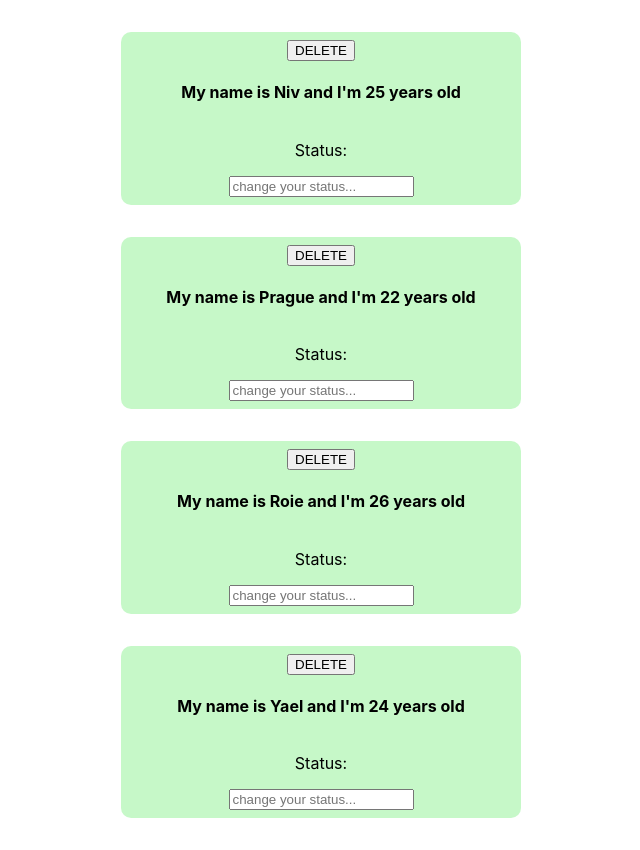
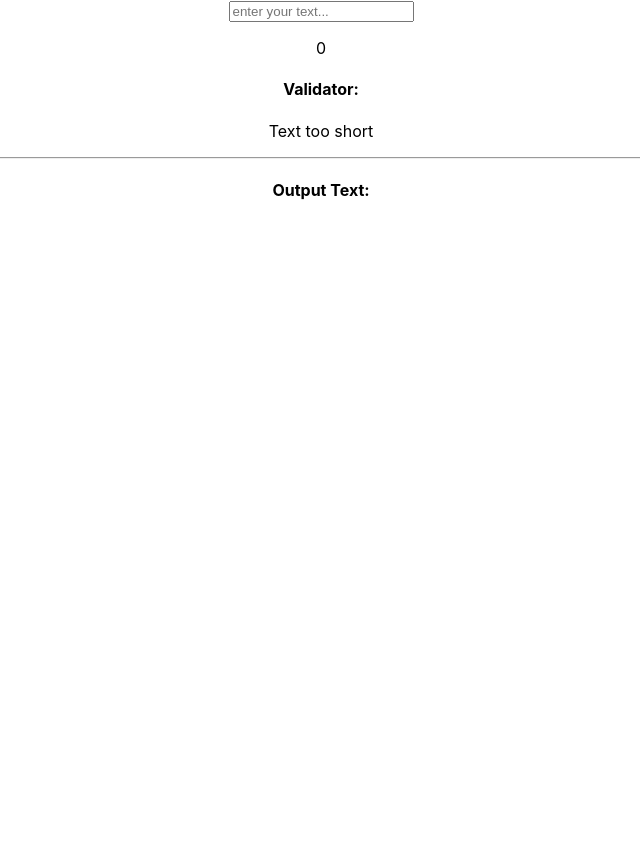
Before and after one commit to Nivsha08/react_practice, a React (Create React App) app: page / in a window 1280 px wide. Shown: the whole page, without its empty margins (319-959 px from the left). After the commit the page ends 800 px from the top, so only its background shows below. Built offline with nearby package versions, Linux system fonts and the light colour scheme.

Commit message:
lists exercise completed

```diff
--- a/src/App.js
+++ b/src/App.js
@@ -1,45 +1,48 @@
 import React, { Component } from 'react';
 import './App.css';
-import Person from './Person/Person';
-
-
+import ValidationComponent from './ValidationExercise/ValidationComponent';
+import CharComponent from './ValidationExercise/CharComponent';
 
 class App extends Component {
 
   state = {
-    persons: [
-        { id: 1, name: "Niv", age: 25, status: "" },
-        { id: 2, name: "Prague", age: 22, status: "" },
-        { id: 3, name: "Roie", age: 26, status: "" },
-        { id: 4, name: "Yael", age: 24, status: "" },
-    ]
+    message: "",
+    length: 0
   };
 
-  deletePerson = (index) => {
-    const newList = [...this.state.persons];
-    newList.splice(index, 1);
-    this.setState({ persons: newList });
+  changeHandler = (event) => {
+    this.setState({
+       message: event.target.value,
+       length: event.target.value.length,
+    });
   };
 
-  statusUpdateHandler = (event, i) => {
-    if (event.target.value.length === 0) return;
-    const index = this.state.persons.findIndex(p => p.id === i);
-    const p = {...this.state.persons[index]};
-    p.status = event.target.value;
-    const persons = [...this.state.persons];
-    persons[index] = p;
-    this.setState({persons});
-    event.target.value = "";
+  deleteCharHandler = (i) => {
+    let newMessage = this.state.message.slice().split('');
+    newMessage.splice(i, 1);
+    this.setState({
+        message: newMessage.join(''),
+        length: this.state.length - 1
+    })
   };
 
   render() {
+    const textArray = this.state.message.slice().split('');
     return (
       <div className="App">
-          {this.state.persons.map((p, i) => {
-              return <Person name={p.name} age={p.age} status={p.status} key={p.id}
-                             update={event => this.statusUpdateHandler(event, p.id)}
-                             click={this.deletePerson.bind(this, i)} />
-          })}
+          <input type="text" placeholder="enter your text..." onChange={this.changeHandler}/>
+          <p>{this.state.length}</p>
+          <h4>Validator:</h4>
+          <ValidationComponent length={this.state.length} />
+          <hr/>
+          <h4>Output Text:</h4>
+          {
+            textArray.map((l, index) => {
+              return (
+                <CharComponent letter={l} key={index} click={() => this.deleteCharHandler(index)} />
+              );
+            })
+          }
       </div>
     );
   }
--- /dev/null
+++ b/src/ValidationExercise/CharComponent.js
@@ -0,0 +1,21 @@
+import React from 'react';
+
+const charComponent = ( props ) => {
+    const style = {
+        display: "inline-block",
+        padding: "10px",
+        margin: "1px",
+        textAlign: "center",
+        border: "1px solid #333",
+        borderRadius: "4px",
+        cursor: "pointer"
+    };
+
+    return (
+        <div style={style} onClick={props.click}>
+            {props.letter}
+        </div>
+    );
+};
+
+export default charComponent;
--- /dev/null
+++ b/src/ValidationExercise/ValidationComponent.js
@@ -0,0 +1,12 @@
+import React from 'react';
+
+const validationComponent = ( props ) => {
+    const validation = props.length > 5 ? "Text long enough" : "Text too short";
+    return (
+        <div>
+            <p>{validation}</p>
+        </div>
+    );
+};
+
+export default validationComponent;
```
